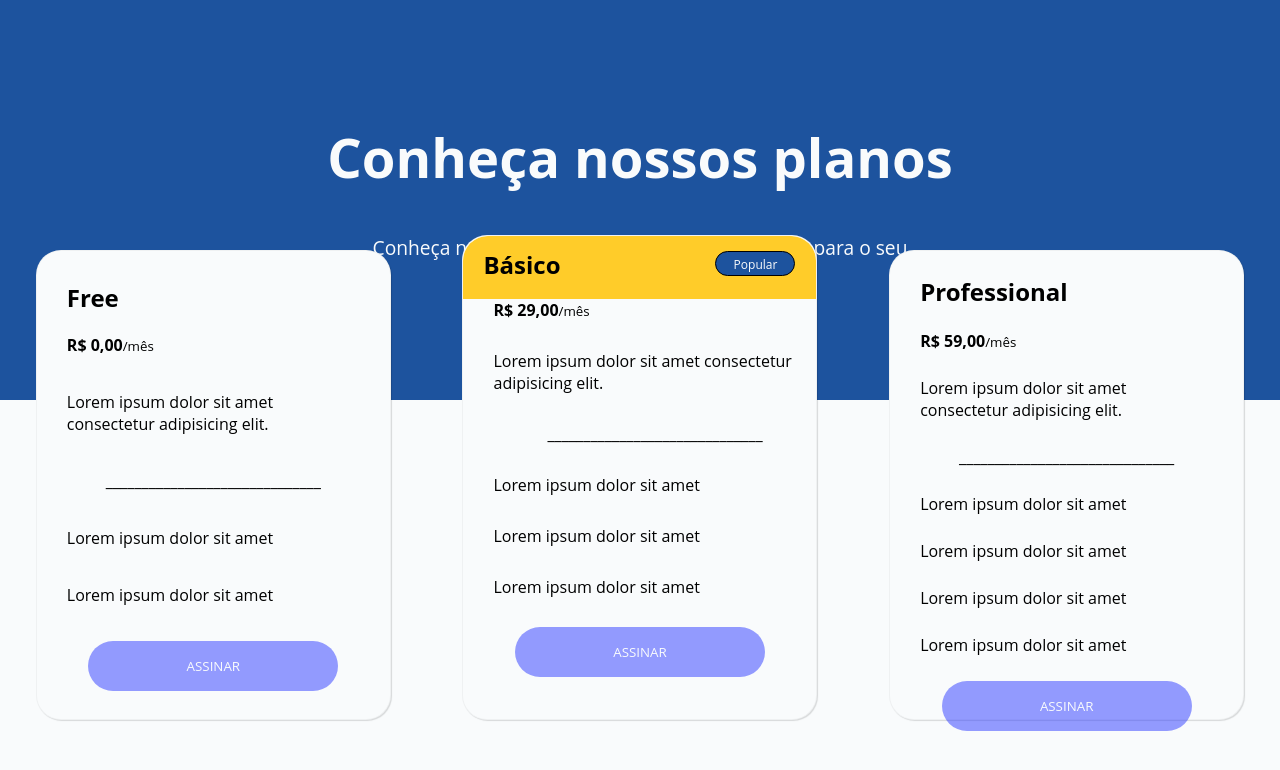
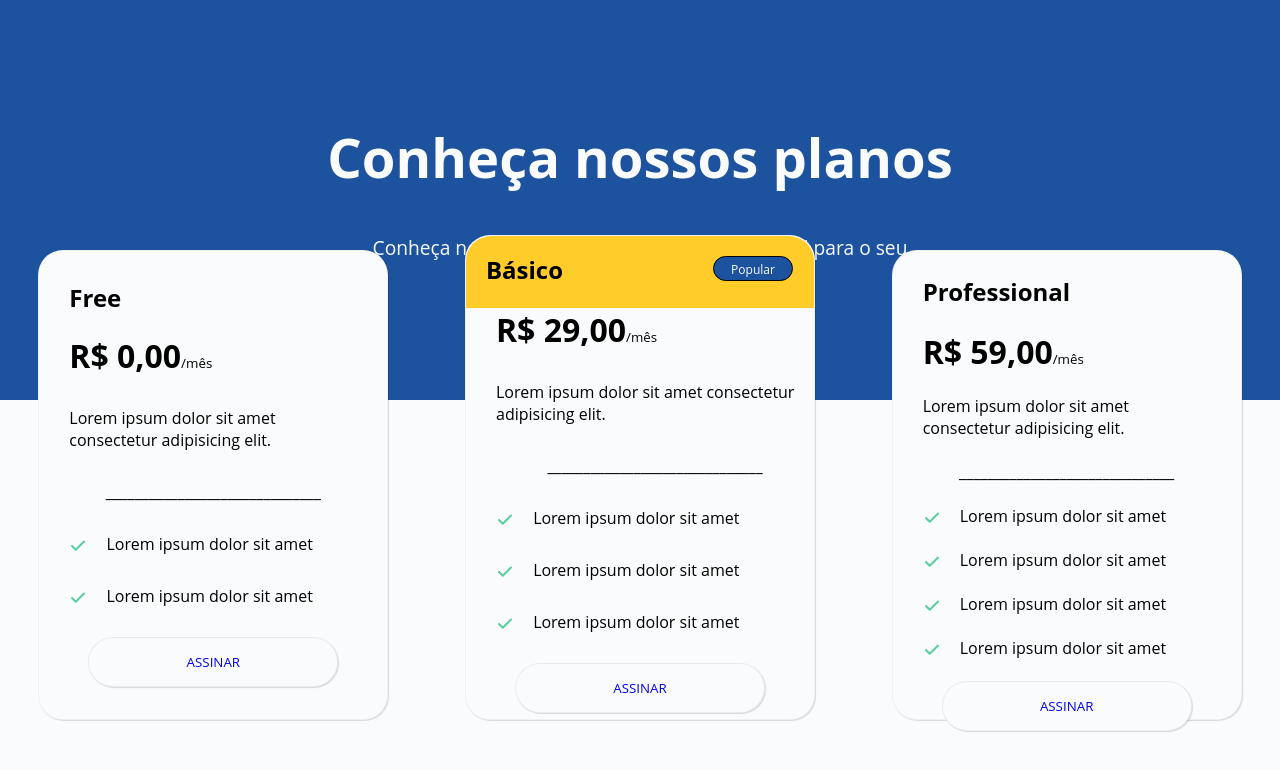
Before and after one commit to Jonathan-Henriq/tela-planos, a plain HTML site: page index.html in a window 1280 px wide. Drawn offline with Linux system fonts and the light colour scheme.

Commit message:
finalizando detalhes

```diff
--- a/estilos/style.css
+++ b/estilos/style.css
@@ -17,7 +17,7 @@
 
  a{
     text-decoration: none;
-    color: #f9fbfc;
+
  }
 main{
     width: 100vw;
@@ -51,13 +51,15 @@ section{
     justify-content: space-around;
 
 }
-
+strong.preço{
+    font-size: 2em;
+}
 section>div.card1{
     border: 1px solid rgba(0, 0, 0, 0.041);
     box-shadow: 1px 1px 1px rgba(0, 0, 0, 0.137);
     border-radius: 25px;
     background-color: var(--page-background);
-    width: 355px;
+    width: 350px;
     height: 470px;
     margin-top: -150px;
     padding: 30px 30px;
@@ -67,10 +69,17 @@ section>div.card1>h2{
 }
 
 section>div.card1>p{
-    padding-bottom: 35px;
+    padding-bottom: 30px;
 
 }
+img.check{
 
+  padding-right: 15px;
+  vertical-align: middle;
+
+
+
+}
 
 
 section>div.card2{
@@ -78,7 +87,7 @@ section>div.card2{
     box-shadow: 1px 1px 1px rgba(0, 0, 0, 0.137);
     border-radius: 25px;
     background-color: var(--page-background);
-    width: 355px;
+    width: 350px;
     height: 485px;
     margin-top: -165px;
     overflow: hidden;
@@ -90,7 +99,7 @@ section>div.card2{
     border-top-left-radius: 25px;
     border-top-right-radius: 25px;
     width: 100%;
-    height: 13%;
+    height: 15%;
     margin-top: 0;
 
 }
@@ -98,7 +107,7 @@ section>div.card2{
 
 
 section>div.card2>div#card-header>h2{
-    padding: 12px 20px;
+    padding: 17px 20px;
     /*padding-bottom: 20px;
     padding-left: 30px;*/
 
@@ -124,7 +133,7 @@ section>div.card2>div#card-header>h2>span{
 
 
 section>div.card2>p{
-    padding-bottom: 29px;
+    padding-bottom: 30px;
     padding-left: 30px;
 
 }
@@ -137,7 +146,7 @@ section>div.card3{
     box-shadow: 1px 1px 1px rgba(0, 0, 0, 0.137);
     border-radius: 25px;
     background-color: var(--page-background);
-    width: 355px;
+    width: 350px;
     height: 470px;
     margin-top: -150px;
     padding: 24px 30px;
@@ -148,7 +157,7 @@ section>div.card3>h2{
 }
 
 section>div.card3>p{
-    padding-bottom: 25px;
+    padding-bottom: 22px;
 
 }
 
@@ -164,11 +173,14 @@ div#button{
     display: flex;
     justify-content: center;
     align-items: center;
-    border: none;
-     border-radius: 25px;
+    border: 1px  solid rgba(0, 0, 0, 0.062);
+    box-shadow: 1px 1px 1px rgba(0, 0, 0, 0.137);
+    border-radius: 25px;
     text-align: center;
-    background-color: #2937ff7e;
-
-
+    background-color: var(--page-background);
 
 }
+.button-assinar:hover{
+    background-color: #1d539e5d;
+
+}
--- a/index.html
+++ b/index.html
@@ -16,35 +16,35 @@
         <section>
             <div class="card1">
                 <h2>Free</h2>
-                <p><strong>R$ 0,00</strong><small>/mês</small></p>
+                <p><strong class="preço">R$ 0,00</strong><small>/mês</small></p>
                 <p>Lorem ipsum dolor sit amet consectetur adipisicing elit.</p>
                 <p style="text-align: center;">______________________________</p>
-                <p class="check">Lorem ipsum dolor sit amet</p>
-                <p class="check">Lorem ipsum dolor sit amet</p>
-                <div id="button"><button class="button-assinar" ><a href="#">ASSINAR</a></button></div>
+                    <p ><img class="check" src="img/check.svg" alt="icon-seta"> Lorem ipsum dolor sit amet </img></p>
+                    <p ><img class="check" src="img/check.svg" alt="icon-seta"> Lorem ipsum dolor sit amet </img></p>
+                <div id="button"><button class="button-assinar"><a href="#">ASSINAR</a></button></div>
             </div>
             <div class="card2">
                 <div id="card-header">
                     <h2>Básico  <span>Popular</span></h2>
 
                 </div>
-                <p><strong>R$ 29,00</strong><small>/mês</small></p>
+                <p><strong class="preço">R$ 29,00</strong><small>/mês</small></p>
                 <p>Lorem ipsum dolor sit amet consectetur adipisicing elit.</p>
                 <p style="text-align: center;">______________________________</p>
-                <p class="check">Lorem ipsum dolor sit amet</p>
-                <p class="check">Lorem ipsum dolor sit amet</p>
-                <p class="check">Lorem ipsum dolor sit amet</p>
+                <p ><img class="check" src="img/check.svg" alt="icon-seta"> Lorem ipsum dolor sit amet </img></p>
+                <p ><img class="check" src="img/check.svg" alt="icon-seta"> Lorem ipsum dolor sit amet </img></p>
+                <p ><img class="check" src="img/check.svg" alt="icon-seta"> Lorem ipsum dolor sit amet </img></p>
                 <div id="button"><button class="button-assinar" ><a href="#">ASSINAR</a></button></div>
             </div>
             <div class="card3">
                 <h2>Professional</h2>
-                <p><strong>R$ 59,00</strong><small>/mês</small></p>
+                <p><strong class="preço">R$ 59,00</strong><small>/mês</small></p>
                 <p>Lorem ipsum dolor sit amet consectetur adipisicing elit.</p>
                 <p style="text-align: center;">______________________________</p>
-                <p class="check">Lorem ipsum dolor sit amet</p>
-                <p class="check">Lorem ipsum dolor sit amet</p>
-                <p class="check">Lorem ipsum dolor sit amet</p>
-                <p class="check">Lorem ipsum dolor sit amet</p>
+                <p ><img class="check" src="img/check.svg" alt="icon-seta"> Lorem ipsum dolor sit amet </img></p>
+                <p ><img class="check" src="img/check.svg" alt="icon-seta"> Lorem ipsum dolor sit amet </img></p>
+                <p ><img class="check" src="img/check.svg" alt="icon-seta"> Lorem ipsum dolor sit amet </img></p>
+                <p ><img class="check" src="img/check.svg" alt="icon-seta"> Lorem ipsum dolor sit amet </img></p>
                 <div id="button"><button class="button-assinar" ><a href="#">ASSINAR</a></button></div>
             </div>
         </section>
```
